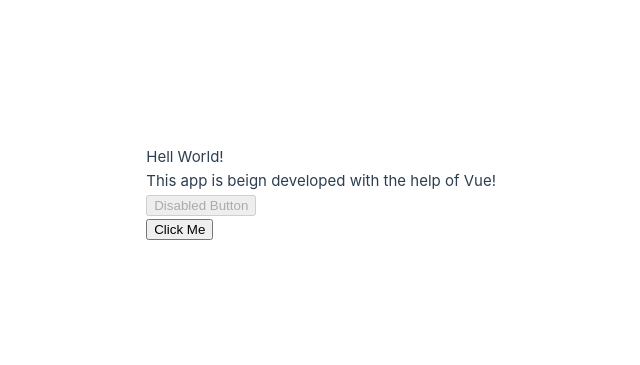
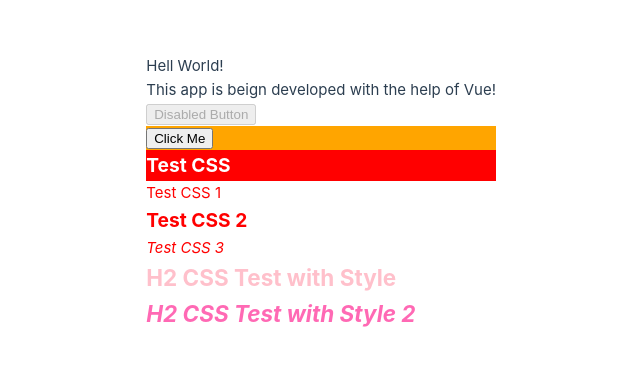
Before and after one commit to koushil-mankali/Vuejs-Practice, a Vue app in the folder vue1/: page / in a window 1280 px wide. Shown: the part 207-572 px from the top of the page, without its empty margins (144-784 px from the left). Built offline with nearby package versions, Linux system fonts and the light colour scheme.

Commit message:
v-bind:class, v-bind:style done

```diff
--- a/vue1/src/App.vue
+++ b/vue1/src/App.vue
@@ -9,6 +9,17 @@ let state = () => {
     isDisabled: true,
     test: "This app is beign developed with the help of Vue!",
     html: `<button onclick="alert('hi')">${btnTxt}</button>`,
+    css: "white",
+    isGreen: false,
+    green: "green",
+    red: "red",
+    bold: "bold",
+    italic: true,
+    style1: {
+      color: "orange",
+      "font-weight": "bold",
+      "font-style": "italic",
+    },
   };
 };
 export default {
@@ -22,7 +33,52 @@ export default {
     <div v-text="test"></div>
     <button v-bind:disabled="isDisabled">Disabled Button</button>
     <div v-html="html" v-bind:id="buttonId" v-bind:class="classes"></div>
+    <div class="dcss" v-bind:class="css">Test CSS</div>
+    <div v-bind:class="isGreen ? green : red">Test CSS 1</div>
+    <div v-bind:class="[isGreen ? green : red, bold]">Test CSS 2</div>
+    <div
+      v-bind:class="{
+        green: isGreen,
+        red: !isGreen,
+        italic: italic,
+      }"
+    >
+      Test CSS 3
+    </div>
+    <h2 v-bind:style="{ color: 'pink', fontWeight: bold }">
+      H2 CSS Test with Style
+    </h2>
+    <h2 v-bind:style="[style1, 'color: hotpink']">H2 CSS Test with Style 2</h2>
   </div>
 </template>
 
-<style scoped></style>
+<style scoped>
+.test {
+  color: red;
+}
+.test1 {
+  background-color: orange;
+}
+.dcss {
+  background-color: red;
+}
+.white {
+  color: white;
+  font-weight: bold;
+  font-size: 1.2rem;
+}
+.bold {
+  font-weight: bold;
+  font-size: 1.2rem;
+}
+
+.italic {
+  font-style: italic;
+}
+.green {
+  color: green;
+}
+.red {
+  color: red;
+}
+</style>
```
